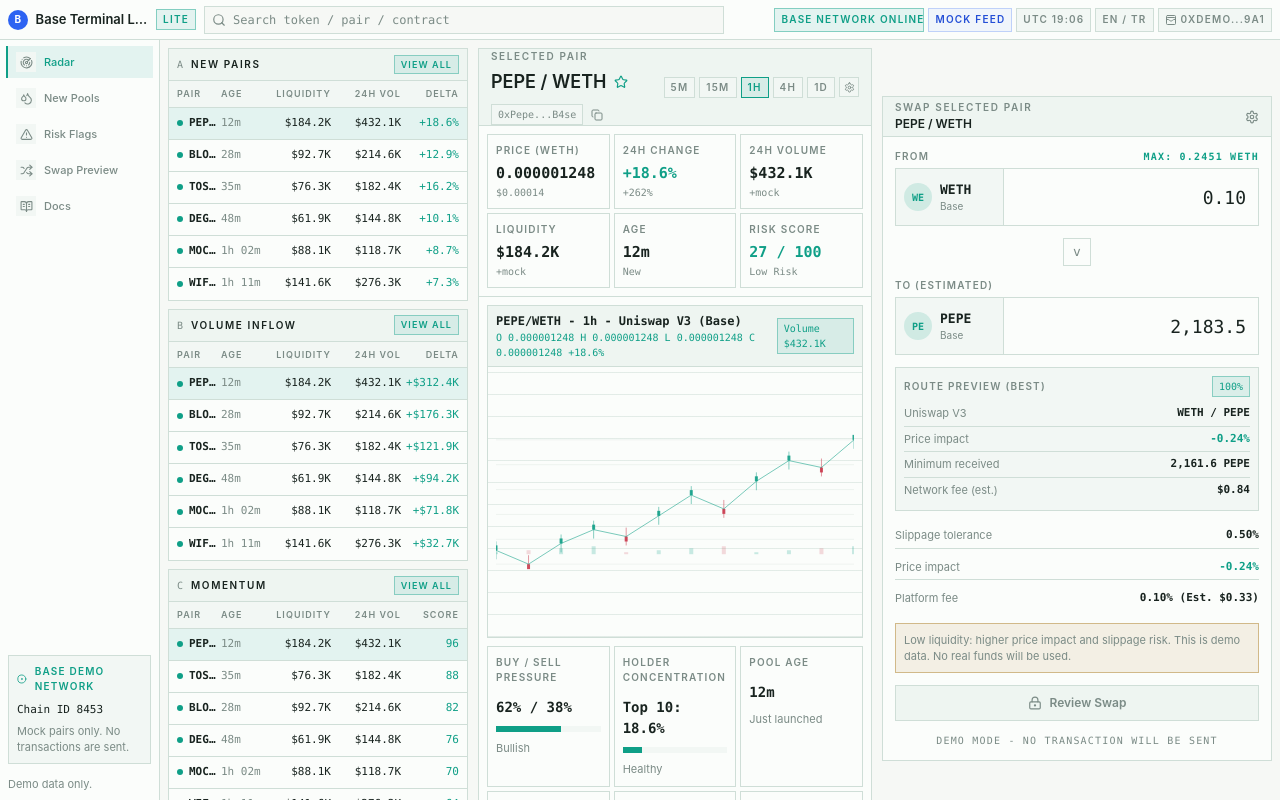
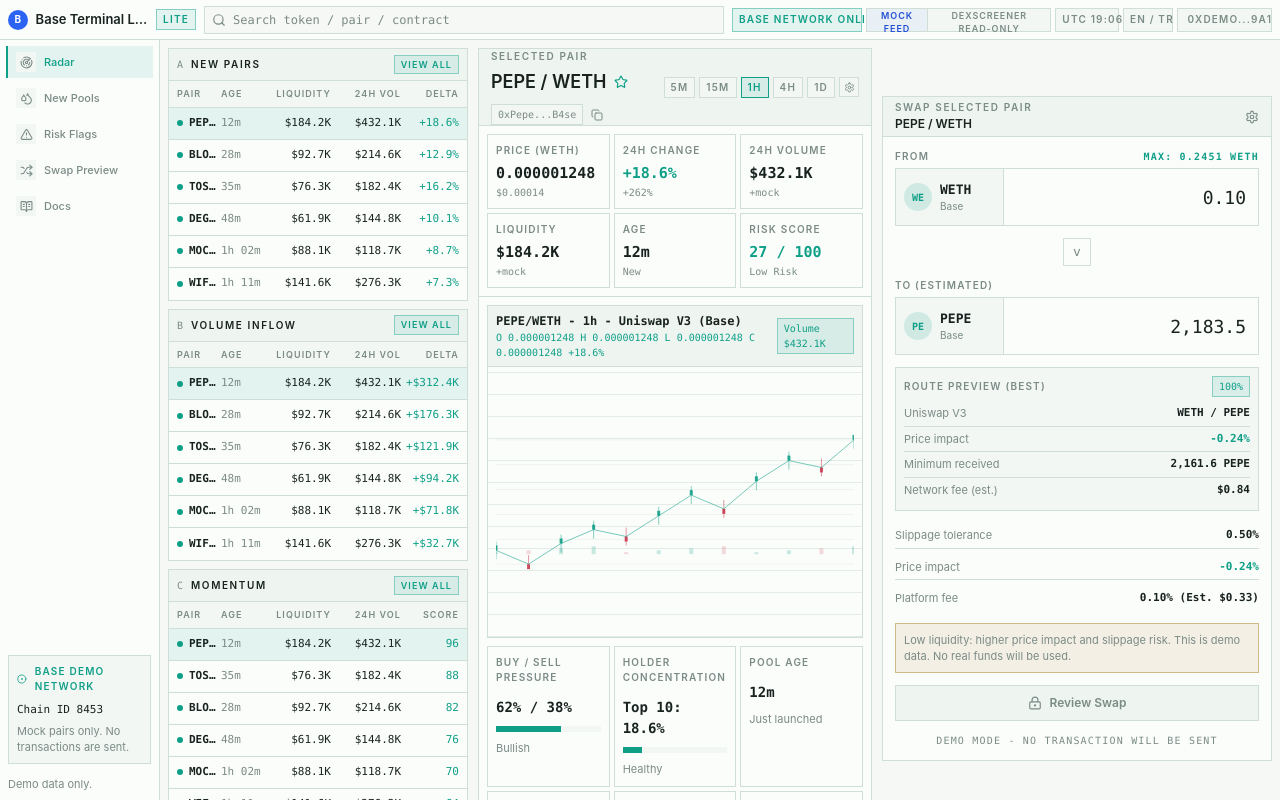
Before and after one commit to Edizemre1/base-market-terminal-lite, a Next.js app: page / in a window 1280 px wide. Shown: the top 800 px of the page. Built offline with nearby package versions, Linux system fonts and the light colour scheme.

Commit message:
feat: add data source switcher

```diff
--- a/src/app/dashboard/page.tsx
+++ b/src/app/dashboard/page.tsx
@@ -1,8 +1,17 @@
 import { BaseTerminal } from "@/components/BaseTerminal";
-import { getMarketTerminalSnapshot } from "@/data/providers";
+import { getMarketTerminalSnapshot, resolveUrlMarketDataMode } from "@/data/providers";
 
 export const revalidate = 60;
 
-export default async function DashboardPage() {
-  return <BaseTerminal data={await getMarketTerminalSnapshot()} />;
+type PageProps = {
+  searchParams?: Promise<{
+    data?: string | string[];
+  }>;
+};
+
+export default async function DashboardPage({ searchParams }: PageProps) {
+  const params = await searchParams;
+  const mode = resolveUrlMarketDataMode(params?.data);
+
+  return <BaseTerminal data={await getMarketTerminalSnapshot(mode)} />;
 }
--- a/src/app/layout.tsx
+++ b/src/app/layout.tsx
@@ -1,6 +1,5 @@
 import type { Metadata } from "next";
 import { AppShell } from "@/components/AppShell";
-import { resolveMarketDataMode } from "@/data/providers";
 import "./globals.css";
 
 export const metadata: Metadata = {
@@ -16,7 +15,7 @@ export default function RootLayout({
   return (
     <html lang="en">
       <body>
-        <AppShell marketDataMode={resolveMarketDataMode()}>{children}</AppShell>
+        <AppShell>{children}</AppShell>
       </body>
     </html>
   );
--- a/src/app/page.tsx
+++ b/src/app/page.tsx
@@ -1,8 +1,17 @@
 import { BaseTerminal } from "@/components/BaseTerminal";
-import { getMarketTerminalSnapshot } from "@/data/providers";
+import { getMarketTerminalSnapshot, resolveUrlMarketDataMode } from "@/data/providers";
 
 export const revalidate = 60;
 
-export default async function HomePage() {
-  return <BaseTerminal data={await getMarketTerminalSnapshot()} />;
+type PageProps = {
+  searchParams?: Promise<{
+    data?: string | string[];
+  }>;
+};
+
+export default async function HomePage({ searchParams }: PageProps) {
+  const params = await searchParams;
+  const mode = resolveUrlMarketDataMode(params?.data);
+
+  return <BaseTerminal data={await getMarketTerminalSnapshot(mode)} />;
 }
--- a/src/app/swap/page.tsx
+++ b/src/app/swap/page.tsx
@@ -1,8 +1,17 @@
 import { BaseTerminal } from "@/components/BaseTerminal";
-import { getMarketTerminalSnapshot } from "@/data/providers";
+import { getMarketTerminalSnapshot, resolveUrlMarketDataMode } from "@/data/providers";
 
 export const revalidate = 60;
 
-export default async function SwapPage() {
-  return <BaseTerminal data={await getMarketTerminalSnapshot()} />;
+type PageProps = {
+  searchParams?: Promise<{
+    data?: string | string[];
+  }>;
+};
+
+export default async function SwapPage({ searchParams }: PageProps) {
+  const params = await searchParams;
+  const mode = resolveUrlMarketDataMode(params?.data);
+
+  return <BaseTerminal data={await getMarketTerminalSnapshot(mode)} />;
 }
--- a/src/components/AppShell.tsx
+++ b/src/components/AppShell.tsx
@@ -11,8 +11,8 @@ import {
   WalletCards
 } from "lucide-react";
 import Link from "next/link";
-import { usePathname } from "next/navigation";
-import type { ReactNode } from "react";
+import { usePathname, useRouter, useSearchParams } from "next/navigation";
+import { Suspense, type ReactNode } from "react";
 import type { MarketDataMode } from "@/data/providers";
 import { cx } from "@/lib/format";
 
@@ -24,16 +24,8 @@ const navItems = [
   { href: "/docs", label: "Docs", icon: BookOpenText, active: "/docs" }
 ] as const;
 
-export function AppShell({
-  children,
-  marketDataMode = "mock"
-}: {
-  children: ReactNode;
-  marketDataMode?: MarketDataMode;
-}) {
+export function AppShell({ children }: { children: ReactNode }) {
   const pathname = usePathname();
-  const feedLabel =
-    marketDataMode === "dexscreener" ? "DexScreener Read-Only" : "Mock Feed";
 
   return (
     <div className="min-h-screen overflow-x-hidden bg-base-black text-base-text">
@@ -67,7 +59,9 @@ export function AppShell({
 
           <div className="flex min-w-0 items-center justify-end gap-1 overflow-hidden text-[10px] font-semibold uppercase tracking-[0.12em]">
             <TopChip label="Base Network Online" tone="mint" />
-            <TopChip label={feedLabel} tone="blue" />
+            <Suspense fallback={<DataSourceFallback />}>
+              <DataSourceSwitcher />
+            </Suspense>
             <TopChip label="UTC 19:06" />
             <TopChip label="EN / TR" />
             <TopChip label="0xDemo...9A1" icon={<WalletCards size={12} />} />
@@ -121,6 +115,77 @@ export function AppShell({
   );
 }
 
+function DataSourceSwitcher() {
+  const pathname = usePathname();
+  const router = useRouter();
+  const searchParams = useSearchParams();
+  const activeMode: MarketDataMode =
+    searchParams.get("data") === "dexscreener" ? "dexscreener" : "mock";
+
+  function selectMode(mode: MarketDataMode) {
+    const nextParams = new URLSearchParams(searchParams.toString());
+
+    if (mode === "dexscreener") {
+      nextParams.set("data", "dexscreener");
+    } else {
+      nextParams.delete("data");
+    }
+
+    const queryString = nextParams.toString();
+    router.replace(queryString ? `${pathname}?${queryString}` : pathname, {
+      scroll: false
+    });
+  }
+
+  return (
+    <div className="hidden h-6 items-center border border-base-line bg-base-elevated lg:inline-flex">
+      <DataSourceButton
+        label="Mock Feed"
+        active={activeMode === "mock"}
+        onClick={() => selectMode("mock")}
+      />
+      <DataSourceButton
+        label="DexScreener Read-Only"
+        active={activeMode === "dexscreener"}
+        onClick={() => selectMode("dexscreener")}
+      />
+    </div>
+  );
+}
+
+function DataSourceButton({
+  label,
+  active,
+  onClick
+}: {
+  label: string;
+  active: boolean;
+  onClick: () => void;
+}) {
+  return (
+    <button
+      type="button"
+      onClick={onClick}
+      className={cx(
+        "h-full border-r border-base-line px-1.5 text-[9px] font-semibold uppercase tracking-[0.1em] last:border-r-0",
+        active
+          ? "bg-base-blue/5 text-base-electric"
+          : "text-base-muted hover:bg-base-panel hover:text-base-text"
+      )}
+    >
+      {label}
+    </button>
+  );
+}
+
+function DataSourceFallback() {
+  return (
+    <span className="hidden h-6 items-center border border-base-line bg-base-elevated px-1.5 text-[9px] font-semibold uppercase tracking-[0.1em] text-base-muted lg:inline-flex">
+      Mock Feed
+    </span>
+  );
+}
+
 function TopChip({
   label,
   tone = "muted",
--- a/src/components/BaseTerminal.tsx
+++ b/src/components/BaseTerminal.tsx
@@ -50,6 +50,11 @@ export function BaseTerminal({ data }: { data: MarketTerminalSnapshot }) {
 
   return (
     <main className="min-h-[calc(100vh-40px)] w-full overflow-x-hidden bg-base-black p-2">
+      {data.fallbackReason ? (
+        <div className="mb-2 border border-base-amber/45 bg-base-amber/10 px-2 py-1.5 font-mono text-[10px] uppercase tracking-[0.12em] text-base-amber">
+          Fallback: mock data
+        </div>
+      ) : null}
       <section className="grid min-h-[610px] min-w-0 grid-cols-1 gap-2.5 xl:grid-cols-[300px_minmax(0,1fr)_390px] 2xl:grid-cols-[320px_minmax(0,1fr)_410px]">
         <aside className="min-w-0 space-y-2">
           <OpportunityFeed
--- a/src/data/providers/index.ts
+++ b/src/data/providers/index.ts
@@ -35,6 +35,13 @@ export function resolveMarketDataMode(
   }
 
   return DEFAULT_MARKET_DATA_MODE;
+}
+
+export function resolveUrlMarketDataMode(
+  data: string | string[] | undefined | null
+): MarketDataMode {
+  const mode = Array.isArray(data) ? data[0] : data;
+  return resolveMarketDataMode(mode ?? DEFAULT_MARKET_DATA_MODE);
 }
 
 export function getMarketFeedStatusLabel(
```
